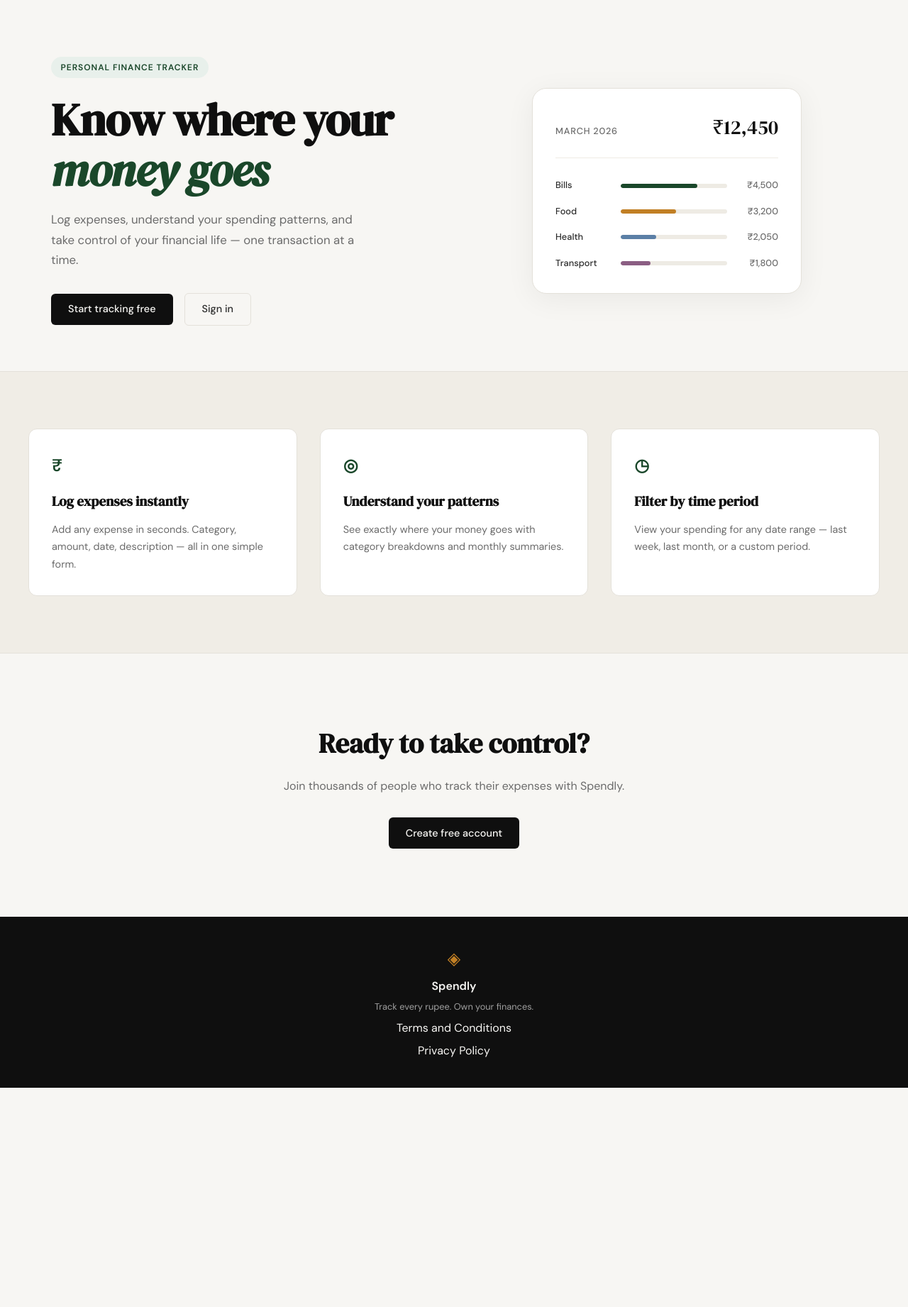
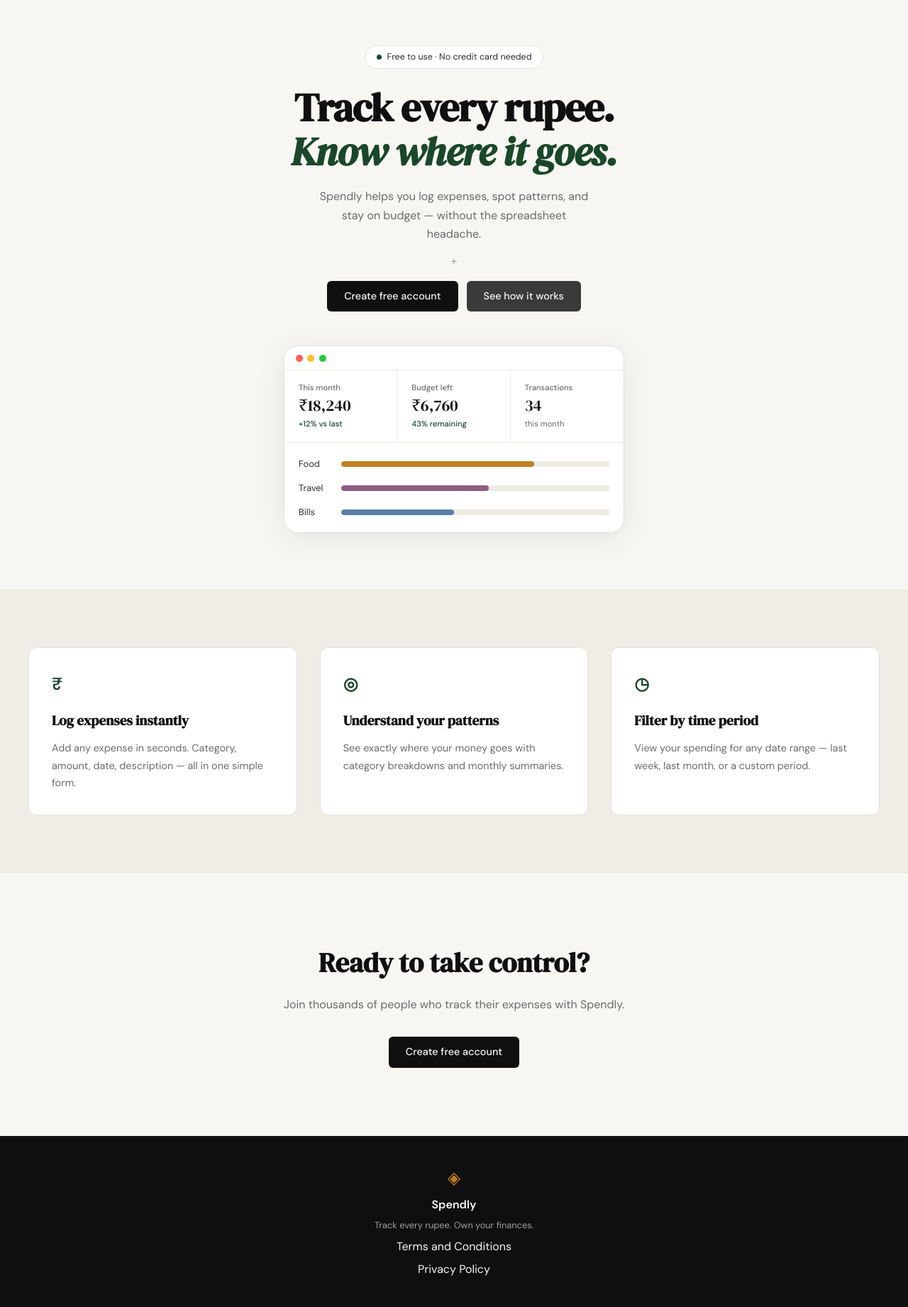
Before and after one commit to 404RiyaFound/Spendly, a Flask app: page / in a window 1280 px wide. Shown: the part 61-1903 px from the top of the page at 71% size. Before the commit the page ends 1594 px from the top, so only its background shows below. Run offline with Flask 3, Linux system fonts and the light colour scheme.

Commit message:
landing: redesign hero section to match mockup

```diff
--- /dev/null
+++ b/static/css/landing.css
@@ -0,0 +1,207 @@
+/* ------------------------------------------------------------------ */
+/* Hero — centered single-column layout                                 */
+/* ------------------------------------------------------------------ */
+
+.hero {
+    display: flex;
+    flex-direction: column;
+    align-items: center;
+    text-align: center;
+    padding: 4rem 2rem 5rem;
+    max-width: 580px;
+    margin: 0 auto;
+    gap: 0;
+}
+
+/* Badge pill */
+.hero-badge-pill {
+    display: inline-flex;
+    align-items: center;
+    gap: 0.5rem;
+    background: var(--paper-card);
+    border: 1px solid var(--border);
+    border-radius: 999px;
+    padding: 0.35rem 1rem;
+    font-size: 0.78rem;
+    color: var(--ink-soft);
+    margin-bottom: 1.5rem;
+}
+
+.hero-badge-dot {
+    width: 7px;
+    height: 7px;
+    background: var(--accent);
+    border-radius: 50%;
+    flex-shrink: 0;
+}
+
+/* Title */
+.hero-title {
+    font-size: clamp(2.5rem, 5vw, 3.5rem);
+    margin-bottom: 1.25rem;
+    color: var(--ink);
+}
+
+.hero-title-accent {
+    color: var(--accent);
+    font-style: italic;
+}
+
+/* Subtitle */
+.hero-subtitle {
+    font-size: 1rem;
+    color: var(--ink-muted);
+    line-height: 1.65;
+    max-width: 380px;
+    margin-bottom: 1rem;
+}
+
+/* "+" divider */
+.hero-divider {
+    display: block;
+    font-size: 1rem;
+    color: var(--ink-faint);
+    margin-bottom: 1.25rem;
+    line-height: 1;
+}
+
+/* Buttons */
+.hero-actions {
+    display: flex;
+    gap: 0.75rem;
+    justify-content: center;
+    margin-bottom: 3rem;
+}
+
+.hero-btn-alt {
+    display: inline-block;
+    background: #3a3a3a;
+    color: var(--paper);
+    padding: 0.65rem 1.5rem;
+    border-radius: var(--radius-sm);
+    font-family: var(--font-body);
+    font-size: 0.9rem;
+    font-weight: 500;
+    text-decoration: none;
+    transition: background 0.2s;
+}
+
+.hero-btn-alt:hover { background: var(--ink); }
+
+/* ------------------------------------------------------------------ */
+/* Dashboard mockup card                                                */
+/* ------------------------------------------------------------------ */
+
+.hero-dash {
+    width: 100%;
+    max-width: 480px;
+    background: var(--paper-card);
+    border: 1px solid var(--border);
+    border-radius: var(--radius-lg);
+    box-shadow: 0 8px 40px rgba(0, 0, 0, 0.08);
+    overflow: hidden;
+    text-align: left;
+}
+
+/* macOS chrome */
+.dash-chrome {
+    display: flex;
+    align-items: center;
+    gap: 0.4rem;
+    padding: 0.7rem 1rem;
+    border-bottom: 1px solid var(--border-soft);
+}
+
+.chrome-dot {
+    width: 10px;
+    height: 10px;
+    border-radius: 50%;
+}
+
+.chrome-dot.chrome-red    { background: #ff5f57; }
+.chrome-dot.chrome-yellow { background: #febc2e; }
+.chrome-dot.chrome-green  { background: #28c840; }
+
+/* Stats row */
+.dash-stats {
+    display: grid;
+    grid-template-columns: repeat(3, 1fr);
+    border-bottom: 1px solid var(--border-soft);
+}
+
+.dash-stat {
+    display: flex;
+    flex-direction: column;
+    padding: 1rem 1.25rem;
+    border-right: 1px solid var(--border-soft);
+}
+
+.dash-stat:last-child { border-right: none; }
+
+.dash-stat-label {
+    font-size: 0.7rem;
+    color: var(--ink-muted);
+    font-weight: 500;
+    margin-bottom: 0.3rem;
+}
+
+.dash-stat-value {
+    font-family: var(--font-display);
+    font-size: 1.4rem;
+    color: var(--ink);
+    line-height: 1.1;
+    margin-bottom: 0.25rem;
+}
+
+.dash-stat-change {
+    font-size: 0.7rem;
+    color: var(--accent);
+    font-weight: 500;
+}
+
+.dash-stat-sub {
+    font-size: 0.7rem;
+    color: var(--ink-muted);
+}
+
+/* Bar chart */
+.dash-bars {
+    padding: 1.25rem 1.25rem 1.1rem;
+    display: flex;
+    flex-direction: column;
+    gap: 0.85rem;
+}
+
+.dash-bar-row {
+    display: grid;
+    grid-template-columns: 48px 1fr;
+    align-items: center;
+    gap: 0.75rem;
+}
+
+.dash-cat {
+    font-size: 0.8rem;
+    color: var(--ink-soft);
+}
+
+.dash-track {
+    height: 8px;
+    background: var(--border-soft);
+    border-radius: 999px;
+    overflow: hidden;
+}
+
+.dash-fill {
+    height: 100%;
+    border-radius: 999px;
+}
+
+/* ------------------------------------------------------------------ */
+/* Responsive                                                           */
+/* ------------------------------------------------------------------ */
+
+@media (max-width: 600px) {
+    .hero { padding: 3rem 1.25rem 4rem; }
+    .hero-dash { max-width: 100%; }
+    .dash-stat-value { font-size: 1.1rem; }
+}
--- a/templates/landing.html
+++ b/templates/landing.html
@@ -2,59 +2,70 @@
 
 {% block title %}Spendly - Track Every Rupee{% endblock %}
 
+{% block head %}
+<link rel="stylesheet" href="{{ url_for('static', filename='css/landing.css') }}">
+{% endblock %}
+
 {% block content %}
 
 <section class="hero">
-    <div class="hero-inner">
-        <div class="hero-badge">Personal Finance Tracker</div>
+    <div class="hero-badge-pill">
+        <span class="hero-badge-dot"></span>
+        Free to use &middot; No credit card needed
+    </div>
     <h1 class="hero-title">
-            Know where your<br>
-            <em>money goes</em>
+        Track every rupee.<br>
+        <span class="hero-title-accent">Know where it goes.</span>
     </h1>
     <p class="hero-subtitle">
-            Log expenses, understand your spending patterns,
-            and take control of your financial life —
-            one transaction at a time.
+        Spendly helps you log expenses, spot patterns, and stay
+        on budget &mdash; without the spreadsheet headache.
     </p>
+    <span class="hero-divider">+</span>
     <div class="hero-actions">
-            <a href="{{ url_for('register') }}" class="btn-primary">Start tracking free</a>
-            <a href="{{ url_for('login') }}" class="btn-ghost">Sign in</a>
+        <a href="{{ url_for('register') }}" class="btn-primary">Create free account</a>
+        <a href="#" class="hero-btn-alt">See how it works</a>
+    </div>
+    <div class="hero-dash">
+        <div class="dash-chrome">
+            <span class="chrome-dot chrome-red"></span>
+            <span class="chrome-dot chrome-yellow"></span>
+            <span class="chrome-dot chrome-green"></span>
+        </div>
+        <div class="dash-stats">
+            <div class="dash-stat">
+                <span class="dash-stat-label">This month</span>
+                <span class="dash-stat-value">&#8377;18,240</span>
+                <span class="dash-stat-change">+12% vs last</span>
+            </div>
+            <div class="dash-stat">
+                <span class="dash-stat-label">Budget left</span>
+                <span class="dash-stat-value">&#8377;6,760</span>
+                <span class="dash-stat-change">43% remaining</span>
+            </div>
+            <div class="dash-stat">
+                <span class="dash-stat-label">Transactions</span>
+                <span class="dash-stat-value">34</span>
+                <span class="dash-stat-sub">this month</span>
             </div>
         </div>
-    <div class="hero-visual">
-        <div class="mock-card">
-            <div class="mock-card-header">
-                <span class="mock-label">March 2026</span>
-                <span class="mock-total">₹12,450</span>
+        <div class="dash-bars">
+            <div class="dash-bar-row">
+                <span class="dash-cat">Food</span>
+                <div class="dash-track">
+                    <div class="dash-fill" style="width: 72%; background: #c17f24;"></div>
                 </div>
-            <div class="mock-bars">
-                <div class="mock-bar-row">
-                    <span class="mock-cat">Bills</span>
-                    <div class="mock-bar-track">
-                        <div class="mock-bar" style="width: 72%"></div>
             </div>
-                    <span class="mock-amt">₹4,500</span>
+            <div class="dash-bar-row">
+                <span class="dash-cat">Travel</span>
+                <div class="dash-track">
+                    <div class="dash-fill" style="width: 55%; background: #8b5e83;"></div>
                 </div>
-                <div class="mock-bar-row">
-                    <span class="mock-cat">Food</span>
-                    <div class="mock-bar-track">
-                        <div class="mock-bar mock-bar-2" style="width: 52%"></div>
             </div>
-                    <span class="mock-amt">₹3,200</span>
-                </div>
-                <div class="mock-bar-row">
-                    <span class="mock-cat">Health</span>
-                    <div class="mock-bar-track">
-                        <div class="mock-bar mock-bar-3" style="width: 33%"></div>
-                    </div>
-                    <span class="mock-amt">₹2,050</span>
-                </div>
-                <div class="mock-bar-row">
-                    <span class="mock-cat">Transport</span>
-                    <div class="mock-bar-track">
-                        <div class="mock-bar mock-bar-4" style="width: 28%"></div>
-                    </div>
-                    <span class="mock-amt">₹1,800</span>
+            <div class="dash-bar-row">
+                <span class="dash-cat">Bills</span>
+                <div class="dash-track">
+                    <div class="dash-fill" style="width: 42%; background: #5b7fa6;"></div>
                 </div>
             </div>
         </div>
```
Lines whose indentation alone changed are shown as unchanged.
